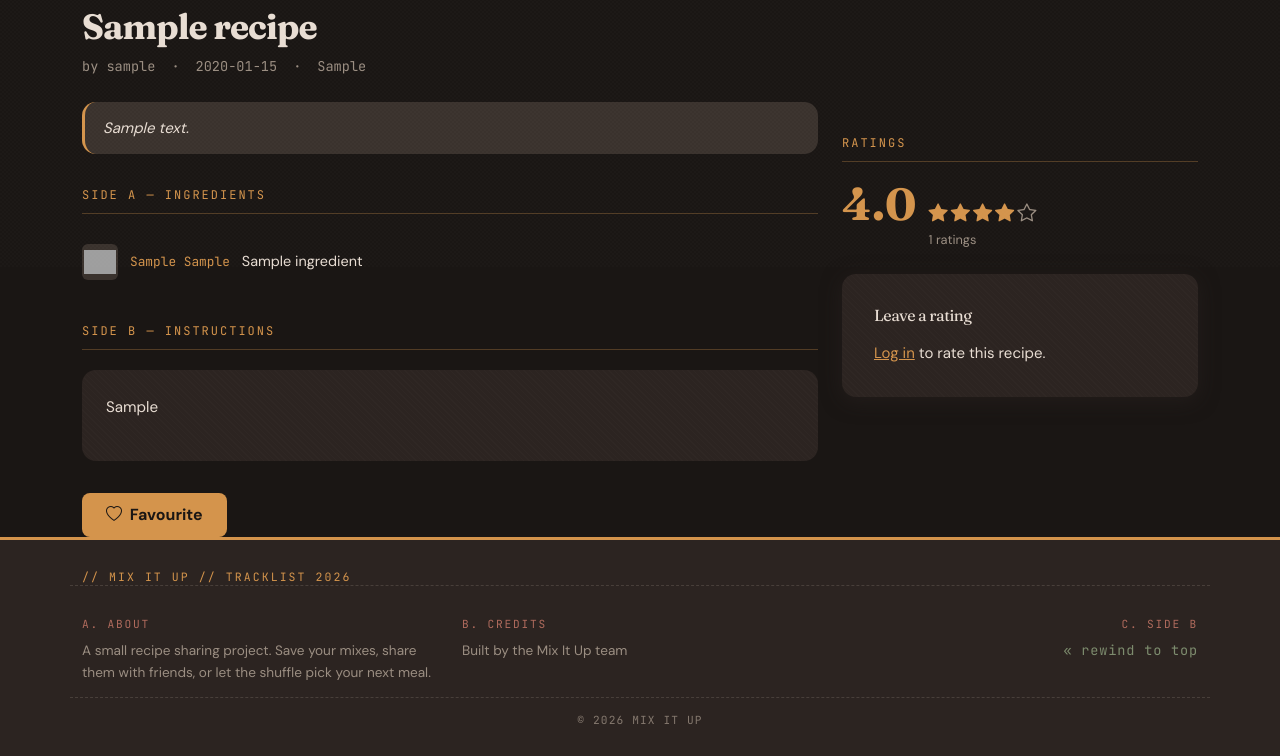
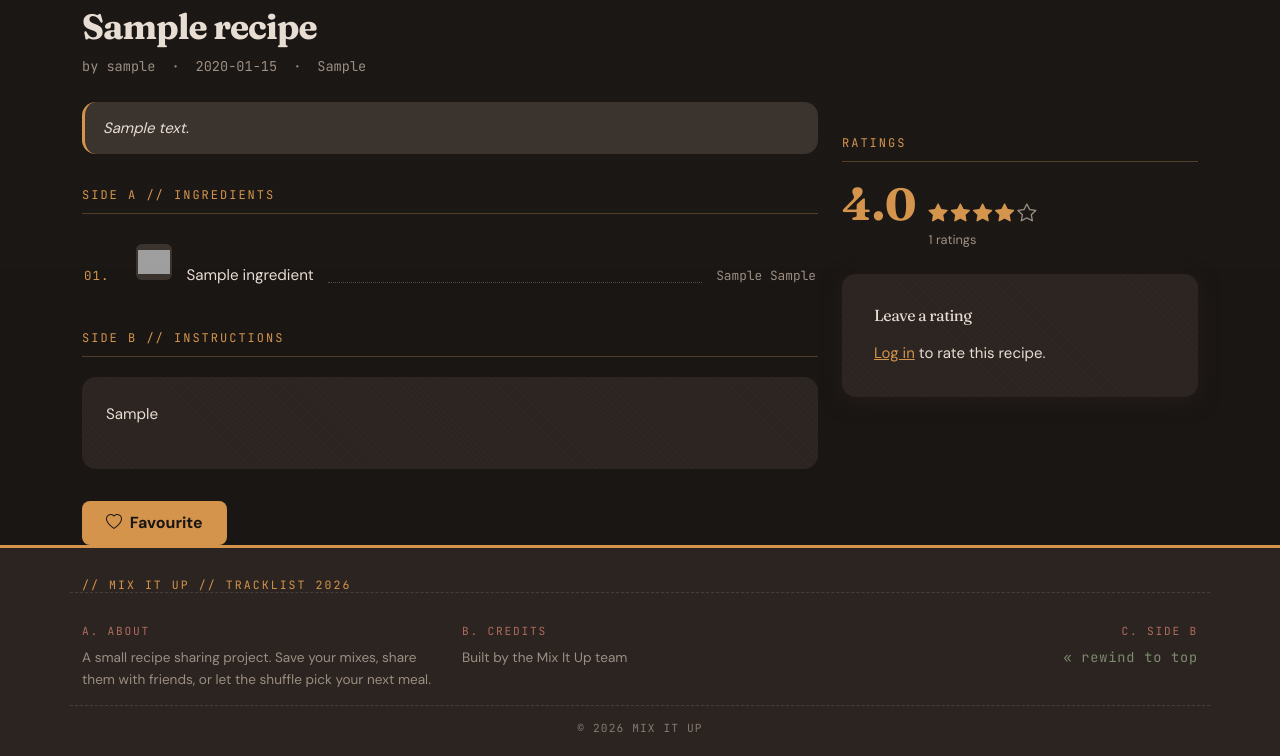
Before and after one commit to mangomaza/CITS5505-Group-Project, a Flask app: page /recipes/1 in a window 1280 px wide. Shown: the part 533-1289 px from the top of the page. Before the commit the page ends 1257 px from the top, so only its background shows below. Run offline with Flask 3, Linux system fonts and the light colour scheme; tables that the repository leaves empty hold one stand-in row (values such as "Sample post"); grey boxes labelled with a size stand in for pictures from a placeholder-image service; some libraries are stand-ins or nearby versions; grey boxes are pictures that could not be loaded.

Commit message:
style ingredients as cassette tracklist with dotted leaders

```diff
--- a/app/static/css/recipe_detail.css
+++ b/app/static/css/recipe_detail.css
@@ -77,7 +77,7 @@
   margin-top: 2rem;
 }
 
-/* ---- Ingredients List ---- */
+/* ---- Ingredients List (tracklist) ---- */
 .ingredients-list {
   list-style: none;
   padding: 0;
@@ -86,15 +86,23 @@
 
 .ingredients-list li {
   display: flex;
-  align-items: center;
-  gap: 12px;
-  padding: 10px 0;
-  border-bottom: 1px solid rgba(155, 142, 130, 0.1);
-  font-size: 0.9rem;
+  align-items: baseline;
+  gap: 14px;
+  padding: 10px 2px;
+  border-bottom: 1px dashed rgba(155, 142, 130, 0.25);
+  font-size: 0.95rem;
 }
 
 .ingredients-list li:last-child {
   border-bottom: none;
+}
+
+.ingredient-track {
+  font-family: var(--mix-font-mono);
+  font-size: 0.78rem;
+  color: var(--mix-accent);
+  letter-spacing: 0.08em;
+  min-width: 2.4rem;
 }
 
 .ingredient-thumb {
@@ -104,13 +112,33 @@
   border-radius: 6px;
   background-color: var(--mix-card-elevated);
   padding: 2px;
+  flex-shrink: 0;
+}
+
+.ingredient-name {
+  color: var(--mix-text);
+  flex-shrink: 0;
+}
+
+.ingredient-leader {
+  flex: 1 1 auto;
+  align-self: end;
+  margin-bottom: 0.25rem;
+  border-bottom: 1px dotted rgba(155, 142, 130, 0.45);
+  min-width: 1.5rem;
 }
 
 .ingredient-qty {
   font-family: var(--mix-font-mono);
   font-size: 0.8rem;
-  color: var(--mix-accent);
-  min-width: 60px;
+  color: var(--mix-text-muted);
+  text-align: right;
+  white-space: nowrap;
+}
+
+.ingredients-empty {
+  color: var(--mix-text-muted);
+  font-style: italic;
 }
 
 /* ---- Instructions ---- */
--- a/app/templates/recipe_detail.html
+++ b/app/templates/recipe_detail.html
@@ -63,26 +63,26 @@
           {% endif %}
 
           <!-- SIDE A: Ingredients -->
-          <div class="side-label">Side A &mdash; Ingredients</div>
-          <ul class="ingredients-list" data-category="{{ recipe.category }}">
+          <div class="side-label">Side A // Ingredients</div>
+          <ol class="ingredients-list" data-category="{{ recipe.category }}">
             {% for ingredient in recipe.ingredients %}
               <li>
+                <span class="ingredient-track">{{ '%02d.' % loop.index }}</span>
                 <img src="https://placehold.co/48x48/f2dfc4/6b513d?text={{ ingredient.name[:1]|upper }}" alt="{{ ingredient.name }}" class="ingredient-thumb">
-                <span class="ingredient-qty">
-                  {{ ingredient.quantity or '' }}{% if ingredient.unit %} {{ ingredient.unit }}{% endif %}
-                </span>
-                <span>{{ ingredient.name }}</span>
+                <span class="ingredient-name">{{ ingredient.name }}</span>
+                <span class="ingredient-leader" aria-hidden="true"></span>
+                <span class="ingredient-qty">{{ ingredient.quantity or '' }}{% if ingredient.unit %} {{ ingredient.unit }}{% endif %}</span>
               </li>
             {% else %}
-              <li>
-                <span class="ingredient-qty">-</span>
-                <span>No ingredients listed.</span>
+              <li class="ingredients-empty">
+                <span class="ingredient-track">--</span>
+                <span class="ingredient-name">No ingredients listed.</span>
               </li>
             {% endfor %}
-          </ul>
+          </ol>
 
           <!-- SIDE B: Instructions -->
-          <div class="side-label">Side B &mdash; Instructions</div>
+          <div class="side-label">Side B // Instructions</div>
           <div class="instructions-block">
             <p>{{ recipe.instructions }}</p>
           </div>
```
